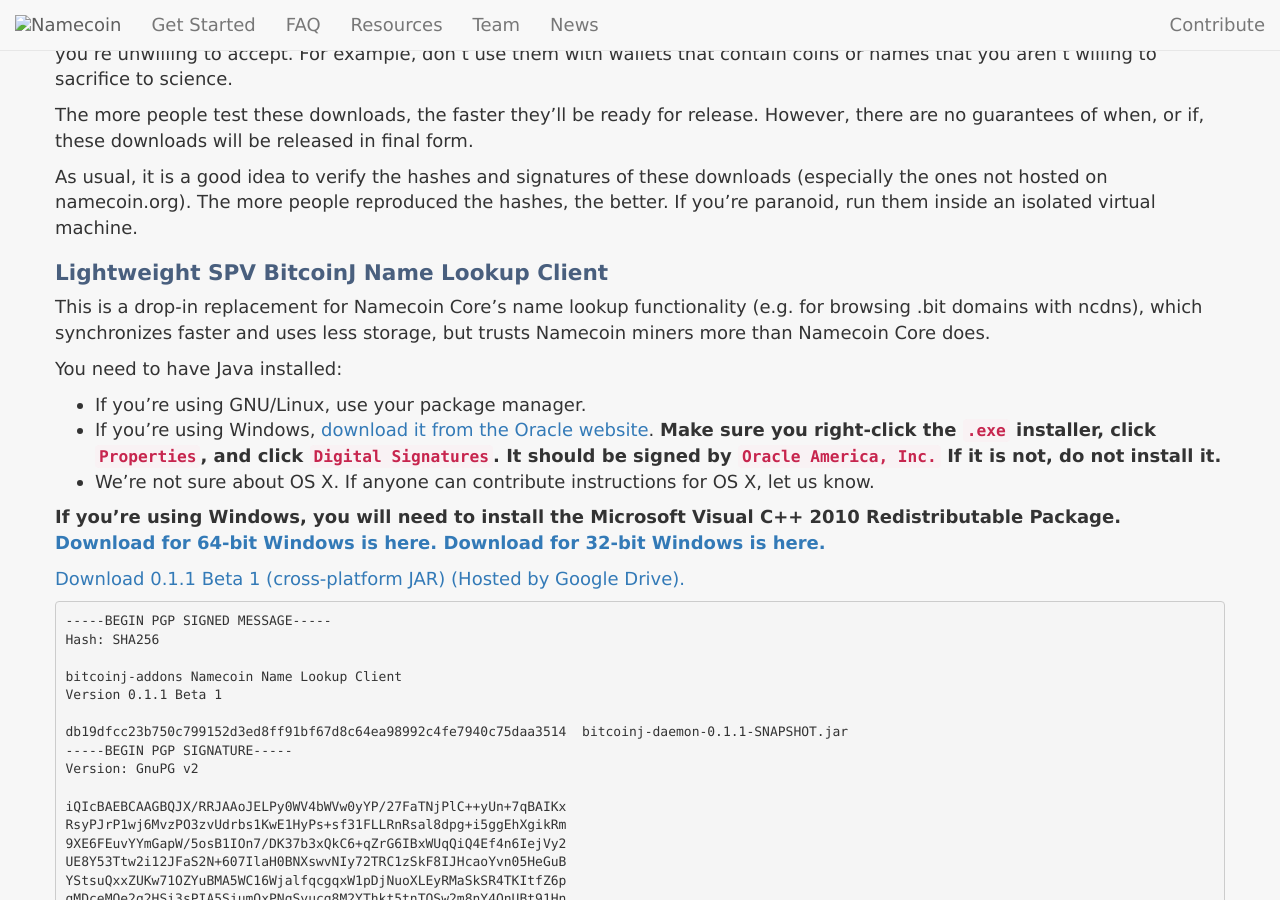
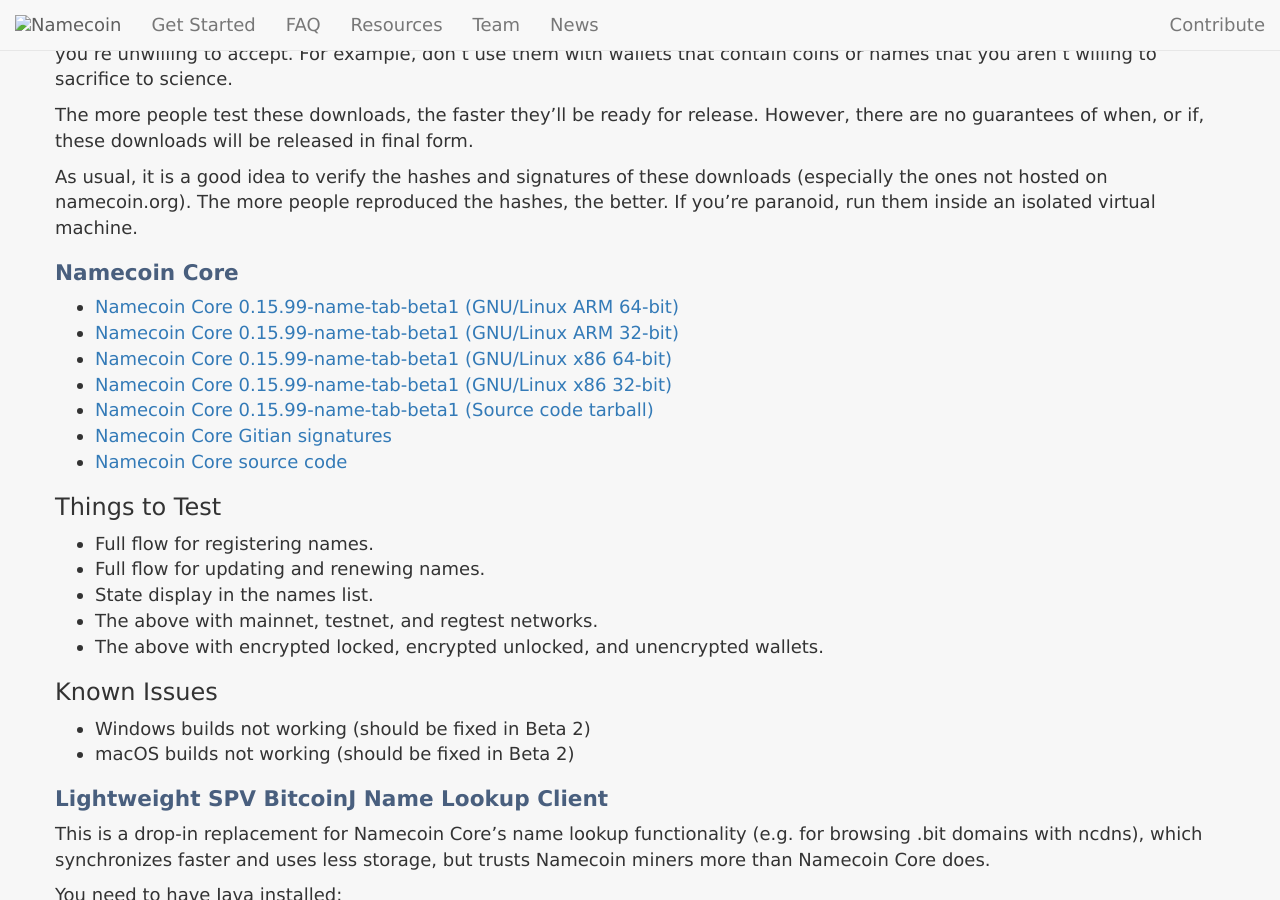
Before and after one commit to JeremyRand/namecoin.org, a Jekyll site: the page built from download/betas/index.md, in a window 1280 px wide and 900 px high, scrolled down 514 px. Built offline with Jekyll 4.4.1, drawn with Linux system fonts in a browser that asks for light colours; nearby versions of some CDN libraries; library files that are not in the unit come from our copies.

```diff
--- a/download/betas/index.md
+++ b/download/betas/index.md
@@ -12,6 +12,29 @@ The downloads on this page are not yet ready for general-purpose production use.
 The more people test these downloads, the faster they'll be ready for release.  However, there are no guarantees of when, or if, these downloads will be released in final form.
 
 As usual, it is a good idea to verify the hashes and signatures of these downloads (especially the ones not hosted on namecoin.org).  The more people reproduced the hashes, the better.  If you're paranoid, run them inside an isolated virtual machine.
+
+## Namecoin Core
+
+* [Namecoin Core 0.15.99-name-tab-beta1 (GNU/Linux ARM 64-bit)](https://www.namecoin.org/files/namecoin-core-0.15.99-name-tab-beta1/namecoin-0.15.99-aarch64-linux-gnu.tar.gz)
+* [Namecoin Core 0.15.99-name-tab-beta1 (GNU/Linux ARM 32-bit)](https://www.namecoin.org/files/namecoin-core-0.15.99-name-tab-beta1/namecoin-0.15.99-arm-linux-gnueabihf.tar.gz)
+* [Namecoin Core 0.15.99-name-tab-beta1 (GNU/Linux x86 64-bit)](https://www.namecoin.org/files/namecoin-core-0.15.99-name-tab-beta1/namecoin-0.15.99-x86_64-linux-gnu.tar.gz)
+* [Namecoin Core 0.15.99-name-tab-beta1 (GNU/Linux x86 32-bit)](https://www.namecoin.org/files/namecoin-core-0.15.99-name-tab-beta1/namecoin-0.15.99-i686-pc-linux-gnu.tar.gz)
+* [Namecoin Core 0.15.99-name-tab-beta1 (Source code tarball)](https://www.namecoin.org/files/namecoin-core-0.15.99-name-tab-beta1/namecoin-0.15.99.tar.gz)
+* [Namecoin Core Gitian signatures](https://github.com/namecoin/gitian.sigs/)
+* [Namecoin Core source code](https://github.com/namecoin/namecoin-core/)
+
+### Things to Test
+
+* Full flow for registering names.
+* Full flow for updating and renewing names.
+* State display in the names list.
+* The above with mainnet, testnet, and regtest networks.
+* The above with encrypted locked, encrypted unlocked, and unencrypted wallets.
+
+### Known Issues
+
+* Windows builds not working (should be fixed in Beta 2)
+* macOS builds not working (should be fixed in Beta 2)
 
 ## Lightweight SPV BitcoinJ Name Lookup Client
 
```
Also changed, not shown: _posts/2018-02-01-namecoin-core-0-15-99-name-tab-beta1.md (added, +32 -0 lines).
